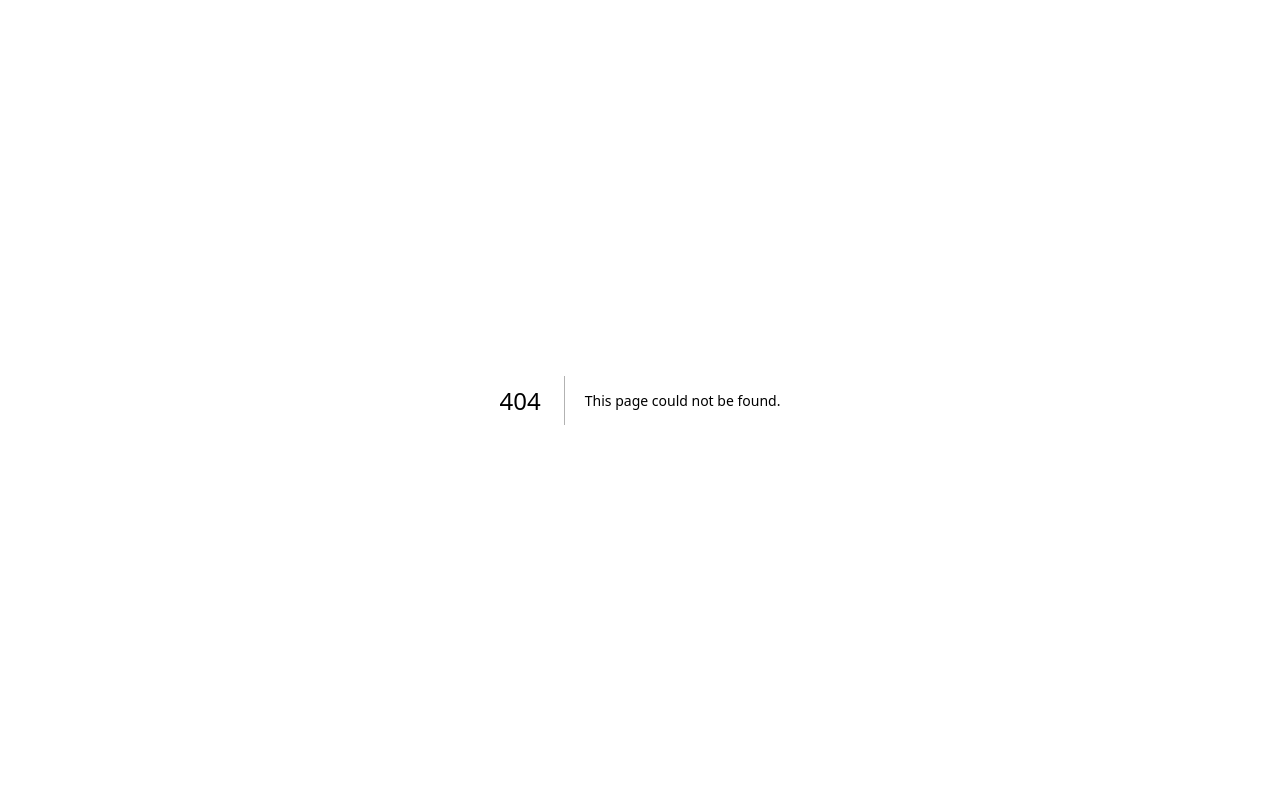
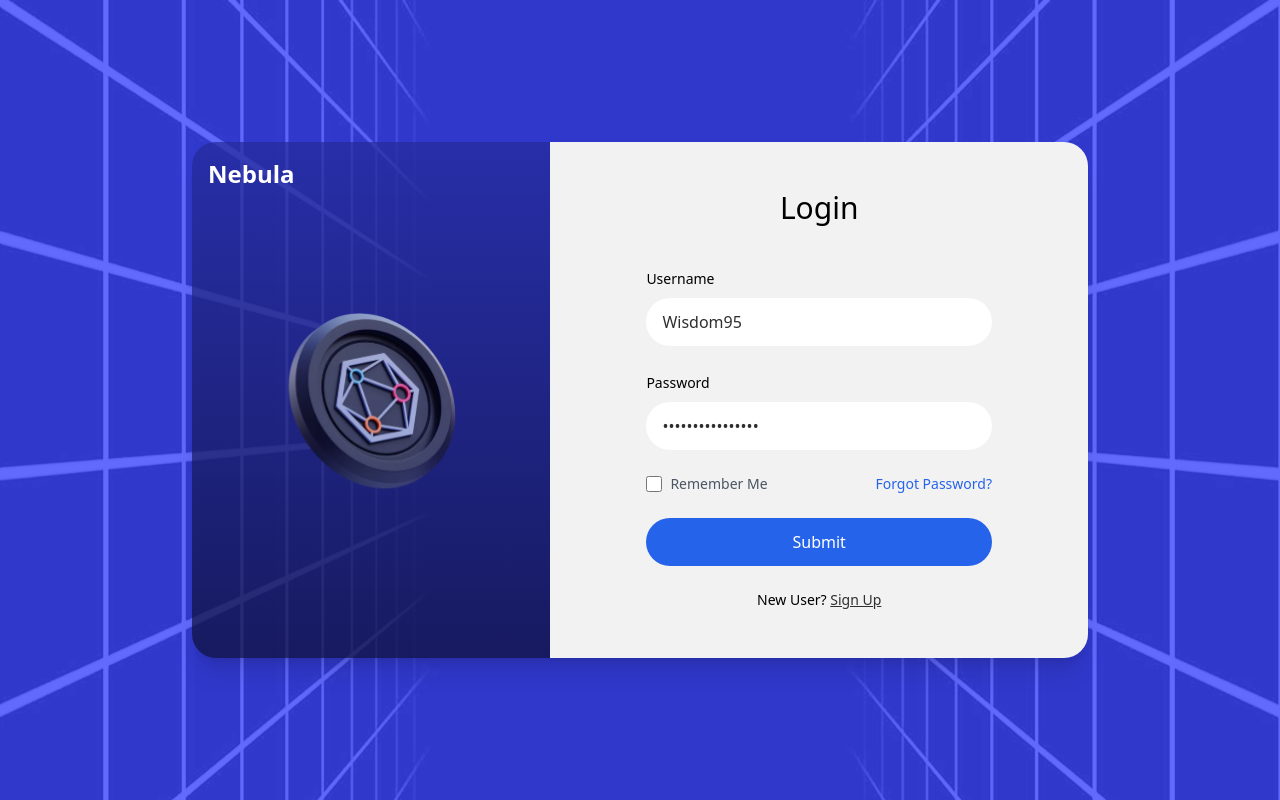
Before and after one commit to dewdrop-labs/Nebula, a Next.js app: page /login in a window 1280 px wide. Before the commit this address had no page. Built offline with nearby package versions, Linux system fonts and the light colour scheme.

Commit message:
Feat(ui): Implmented login page

```diff
--- /dev/null
+++ b/app/components/login.tsx
@@ -0,0 +1,105 @@
+"use client"
+import Image from 'next/image';
+import Link from 'next/link';
+import React, { useState } from 'react';
+
+interface LoginFormData {
+  username: string;
+  password: string;
+  rememberMe: boolean;
+}
+
+const LoginForm: React.FC = () => {
+  const [formData, setFormData] = useState<LoginFormData>({
+    username: '',
+    password: '',
+    rememberMe: false,
+  });
+
+  const handleSubmit = (e: React.FormEvent<HTMLFormElement>) => {
+    e.preventDefault();
+    console.log('Form submitted:', formData);
+  };
+
+  const handleInputChange = (e: React.ChangeEvent<HTMLInputElement>) => {
+    const { name, value, type, checked } = e.target;
+    setFormData(prev => ({
+      ...prev,
+      [name]: type === 'checkbox' ? checked : value
+    }));
+  };
+
+  return (
+    <div className="min-h-screen bg-[#3D46FF] bg-[url('/images/login-page-grid.png')] bg-cover bg-no-repeat flex items-center justify-center p-4">
+      <div className="w-full max-w-4xl rounded-3xl shadow-xl overflow-hidden flex flex-col md:flex-row">
+
+        <div className="bg-gradient-to-b relative from-[rgba(36,42,153,0.71)] to-[rgba(12,14,51,0.71)]  p-12 md:w-2/5 flex flex-col items-center justify-center">
+          <div className="text-white absolute top-4 left-4 text-2xl font-bold mb-8">Nebula</div>
+
+            <Image src="/cat.svg" alt="Nebula Logo" width={128} height={128}  className='w-48 h-48 '/>
+        </div>
+
+        <div className="py-12 px-12 md:px-24 md:w-3/5 bg-[#F2F2F2] text-black">
+          <h2 className="text-3xl text-center mb-10">Login</h2>
+          <form onSubmit={handleSubmit} className="space-y-6">
+            <div className="space-y-2">
+              <label className="text-sm">Username</label>
+              <input
+                type="text"
+                name="username"
+                value={formData.username}
+                onChange={handleInputChange}
+                className="w-full px-4 py-3  bg-white rounded-full focus:outline-none focus:border-blue-500 placeholder:text-[#302F2F]"
+                placeholder="Wisdom95"
+              />
+            </div>
+
+            <div className="space-y-2">
+              <label className="text-sm">Password</label>
+              <input
+                type="password"
+                name="password"
+                value={formData.password}
+                onChange={handleInputChange}
+                className="w-full px-4 py-3  bg-white rounded-full focus:outline-none focus:border-blue-500 placeholder:text-[#302F2F]"
+                placeholder="••••••••••••••••"
+              />
+            </div>
+
+            <div className="flex items-center justify-between">
+              <label className="flex items-center space-x-2">
+                <input
+                  type="checkbox"
+                  name="rememberMe"
+                  checked={formData.rememberMe}
+                  onChange={handleInputChange}
+                  className="w-4 h-4 text-blue-600 border-gray-300 rounded focus:ring-blue-500"
+                />
+                <span className="text-sm text-gray-600">Remember Me</span>
+              </label>
+              <a href="#" className="text-sm text-blue-600 hover:underline">
+                Forgot Password?
+              </a>
+            </div>
+
+            <button
+              type="submit"
+              className="w-full bg-blue-600 text-white py-3 rounded-full hover:bg-blue-700 transition-colors duration-300"
+            >
+              Submit
+            </button>
+
+            <div className="text-center text-sm font-medium">
+              New User?{' '}
+              <Link href="/sign-up" className="font-normal text-[#302F2F] underline">
+                Sign Up
+              </Link>
+            </div>
+          </form>
+        </div>
+      </div>
+    </div>
+  );
+};
+
+export default LoginForm;
--- /dev/null
+++ b/app/login/page.tsx
@@ -0,0 +1,10 @@
+import React from 'react'
+import LoginForm from '../components/login'
+
+function page() {
+  return (
+    <LoginForm />
+  )
+}
+
+export default page
```
Also changed, not shown: public/images/login-page-grid.png (added).
